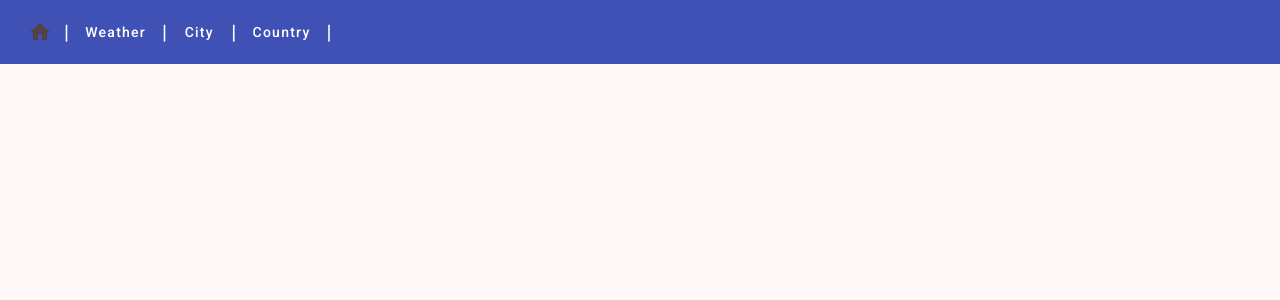
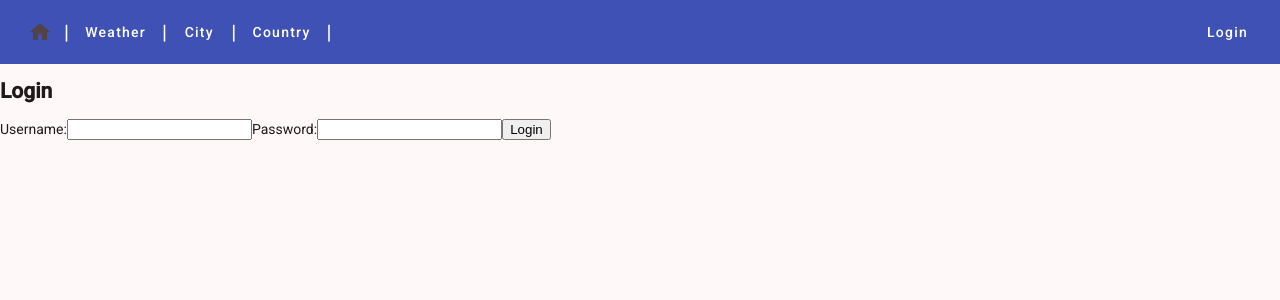
Before and after one commit to dracuva/Comp584File, an Angular app: page /auth/login in a window 1280 px wide. Before the commit this address led to /. Shown: the top 300 px of the page. Built offline with nearby package versions, Linux system fonts and the light colour scheme.

Commit message:
12/5/2025

```diff
--- a/src/app/app.routes.ts
+++ b/src/app/app.routes.ts
@@ -4,10 +4,13 @@
 import { City } from './city/city';
 import { Country } from './country/country';
 import { CountryPopulation } from './country-population/country-population';
+import { Login } from './auth/login';
 export const routes: Routes = [
       { path: '', component: Home, pathMatch: 'full' },
       { path: 'weather', component: Weather },
       { path: 'city', component: City },
       { path: 'country', component: Country },
-      { path: 'country-population/:id', component: CountryPopulation }
+      { path: 'country-population/:id', component: CountryPopulation },
+      { path: 'auth/login', component: Login }
+
 ];
--- a/src/app/auth/auth-service.ts
+++ b/src/app/auth/auth-service.ts
@@ -1,8 +1,30 @@
 import { Injectable } from '@angular/core';
+import { LoginRequest } from './login-request';
+import { Observable, pipe, tap } from 'rxjs';
+import { HttpClient } from '@angular/common/http';
+import { LoginResponse } from './login-response';
+import { environment } from '../../environments/environment';
 
 @Injectable({
   providedIn: 'root'
 })
 export class AuthService {
+  private token = 'auth_token';
+  constructor(private http: HttpClient) {}
 
+  login(loginRequest: LoginRequest):Observable<LoginResponse> {
+    return this.http.post<LoginResponse>(environment.apiUrl + 'api/Admin', loginRequest)
+    .pipe(tap(response => {
+      if(response.success) {
+        localStorage.setItem(this.token, response.token);
+      }
+
+    }));
 }
+logout(){
+  localStorage.removeItem(this.token);
+}
+isLoggedIn(): boolean {
+  return localStorage.getItem(this.token) !== null;
+}
+}
--- a/src/app/auth/auth.html
+++ /dev/null
@@ -1 +0,0 @@
-<p>auth works!</p>
--- /dev/null
+++ b/src/app/auth/auth.interceptor-interceptor.ts
@@ -0,0 +1,5 @@
+import { HttpInterceptorFn } from '@angular/common/http';
+
+export const authInterceptorInterceptor: HttpInterceptorFn = (req, next) => {
+  return next(req);
+};
--- a/src/app/auth/login-request.ts
+++ b/src/app/auth/login-request.ts
@@ -1,4 +1,4 @@
 export interface LoginRequest {
-    UserName: string;
+    Username: string;
     Password: string;
 }
--- a/src/app/auth/login-response.ts
+++ b/src/app/auth/login-response.ts
@@ -1,5 +1,5 @@
 export interface LoginResponse {
     success: boolean;
-    token?: string;
-    message?: string;
+    token: string;
+    message: string;
 }
--- a/src/app/auth/login.html
+++ b/src/app/auth/login.html
@@ -1 +1,13 @@
-<p>login works!</p>
+<div>
+    <h2>Login</h2>
+    <form [formGroup]="form" (ngSubmit)="onSubmit()">
+        <label >Username:</label>
+        <input type="text"  name="Username" formControlName="Username" >
+
+        <label >Password:</label>
+        <input type="Password" formControlName="Password" >
+
+        <button type="submit">Login</button>
+
+    </form>
+</div>
--- a/src/app/auth/login.ts
+++ b/src/app/auth/login.ts
@@ -1,11 +1,42 @@
-import { Component } from '@angular/core';
+import { Component, OnInit } from '@angular/core';
+import { FormControl, ReactiveFormsModule, UntypedFormGroup, Validators} from '@angular/forms';
+import { AuthService } from './auth-service';
+import { LoginRequest } from './login-request';
 
 @Component({
   selector: 'app-login',
-  imports: [],
+  imports: [ReactiveFormsModule],
   templateUrl: './login.html',
   styleUrl: './login.scss'
 })
-export class Login {
+export class Login implements OnInit {
+  form!: UntypedFormGroup;
+
+  constructor(private authService: AuthService) { }
+
+  ngOnInit(): void {
+    // Initialize the form here
+    this.form = new UntypedFormGroup({
+      // Define form controls here
+      Username: new FormControl('', Validators.required),
+      Password: new FormControl('', Validators.required)
+    });
+  }
+  onSubmit(): void {
+    let loginrequest = <LoginRequest> {
+      Username: this.form.controls["Username"].value,
+      Password: this.form.controls["Password"].value
+    };
+
+    this.authService.login(loginrequest).subscribe({
+      next: (result) => {
+        console.log(result);
+    },
+    error: (error) => {
+      console.log(error);
+    }
+    });
+
+  }
 
 }
--- a/src/app/nav-bar/nav-bar.html
+++ b/src/app/nav-bar/nav-bar.html
@@ -6,5 +6,12 @@
         <a mat-flat-button color="primary" [routerLink]="['/weather']">Weather</a> |
         <a mat-flat-button color="primary" [routerLink]="['/city']">City</a> |
         <a mat-flat-button color="primary" [routerLink]="['/country']">Country</a> |
+        <span class="separator"> </span>
+        @if(!authService.isLoggedIn()) {
+        <a mat-flat-button color="primary" [routerLink]="['/auth/login']">Login</a>
+        }
+        @else {
+        <a mat-flat-button color="primary" (click)="authService.logout()">Logout</a>
+        }
     </mat-toolbar>
 </header>
--- a/src/app/nav-bar/nav-bar.scss
+++ b/src/app/nav-bar/nav-bar.scss
@@ -0,0 +1,22 @@
+.container {
+padding: 5px 10px;
+}
+a.navbar-brand {
+white-space: normal;
+text-align: center;
+word-break: break-all;
+}
+html {
+font-size: 14px;
+}
+@media (min-width: 768px) {
+html {
+font-size: 16px;
+}
+}
+.box-shadow {
+box-shadow: 0 .25rem .75rem rgba(0, 0, 0, .05);
+}
+.separator {
+flex: 1 1 auto;
+}
--- a/src/app/nav-bar/nav-bar.ts
+++ b/src/app/nav-bar/nav-bar.ts
@@ -3,6 +3,7 @@
 import { MatIconModule } from '@angular/material/icon';
 import { MatToolbarModule } from '@angular/material/toolbar';
 import { RouterLink } from '@angular/router';
+import { AuthService } from '../auth/auth-service';
 
 @Component({
   selector: 'app-nav-bar',
@@ -16,5 +17,6 @@
   styleUrl: './nav-bar.scss'
 })
 export class NavBar {
+  constructor(public authService: AuthService) { }
 
 }
```
Also changed, not shown: src/app/auth/auth.ts (deleted, +0 -11 lines), 2 other files (tests, documents, lock files or other folders).
